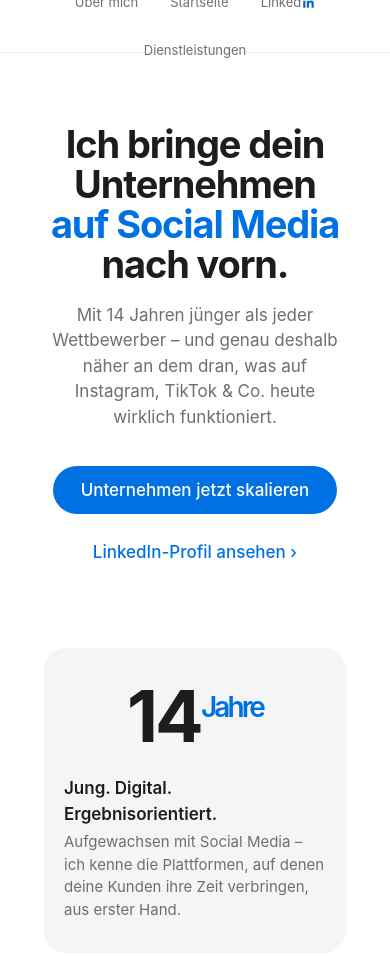
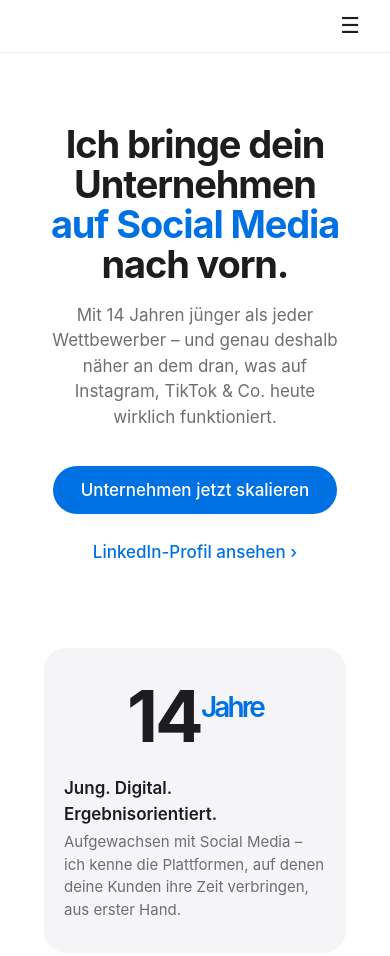
Before and after one commit to suceedmotivation-hue/website, a plain HTML site: page index.html in a window 390 px wide. Shown: the top 956 px of the page. Drawn offline with Linux system fonts and the light colour scheme.

Commit message:
Update index.html

```diff
--- a/index.html
+++ b/index.html
@@ -63,6 +63,7 @@
     display:flex;
     align-items:center;
     justify-content:center;
+    position: relative;
   }
   .nav-links{
     display:flex;
@@ -77,6 +78,51 @@
   .nav-links a:hover{ color: var(--black); }
   .nav-linkedin{ gap: 0 !important; }
   .nav-linkedin svg{ color: #0A66C2; margin-right: -1px; position: relative; top: 0.5px; }
+
+  /* Hamburger toggle (nur Smartphone) */
+  .nav-toggle{
+    display:none;
+    position:absolute;
+    right: 24px;
+    top: 50%;
+    transform: translateY(-50%);
+    background:none;
+    border:none;
+    font-size: 22px;
+    line-height: 1;
+    color: var(--black);
+    cursor:pointer;
+    padding: 4px 6px;
+  }
+
+  /* Smartphone: unter 700px -> Hamburger-Menü */
+  @media (max-width: 699px){
+    .nav-toggle{ display:block; }
+    .nav-links{
+      position:absolute;
+      top: 52px;
+      left: 0;
+      right: 0;
+      flex-direction: column;
+      align-items: center;
+      gap: 0;
+      background: rgba(255,255,255,0.97);
+      backdrop-filter: saturate(180%) blur(20px);
+      -webkit-backdrop-filter: saturate(180%) blur(20px);
+      border-bottom: 1px solid rgba(0,0,0,0.06);
+      max-height: 0;
+      overflow: hidden;
+      transition: max-height .3s ease;
+    }
+    .nav-links.open{ max-height: 260px; }
+    .nav-links a{ padding: 14px 24px; width: 100%; justify-content:center; }
+  }
+
+  /* Tablet (iPad) & Laptop/Desktop: Links immer sichtbar */
+  @media (min-width: 700px){
+    .nav-toggle{ display:none; }
+    .nav-links{ max-height:none; overflow:visible; position:static; background:none; border:none; }
+  }
 
   /* ---------- HERO ---------- */
   .hero{
@@ -446,7 +492,8 @@
 
 <nav class="nav">
   <div class="nav-inner">
-    <div class="nav-links">
+    <button class="nav-toggle" id="nav-toggle" aria-label="Menü öffnen" aria-expanded="false">☰</button>
+    <div class="nav-links" id="nav-links">
       <a href="#ueber-mich">Über mich</a>
       <a href="#top">Startseite</a>
       <a class="nav-linkedin" href="https://www.linkedin.com/in/felixfeik/" target="_blank" rel="noopener" aria-label="LinkedIn">Linked<svg width="15" height="15" viewBox="0 0 24 24" fill="currentColor" aria-hidden="true">
@@ -456,6 +503,24 @@
     </div>
   </div>
 </nav>
+<script>
+  (function(){
+    var toggle = document.getElementById('nav-toggle');
+    var links = document.getElementById('nav-links');
+    toggle.addEventListener('click', function(){
+      var isOpen = links.classList.toggle('open');
+      toggle.setAttribute('aria-expanded', isOpen ? 'true' : 'false');
+      toggle.textContent = isOpen ? '✕' : '☰';
+    });
+    links.querySelectorAll('a').forEach(function(a){
+      a.addEventListener('click', function(){
+        links.classList.remove('open');
+        toggle.setAttribute('aria-expanded', 'false');
+        toggle.textContent = '☰';
+      });
+    });
+  })();
+</script>
 
 <header class="hero" id="top">
   <div class="wrap">
```
